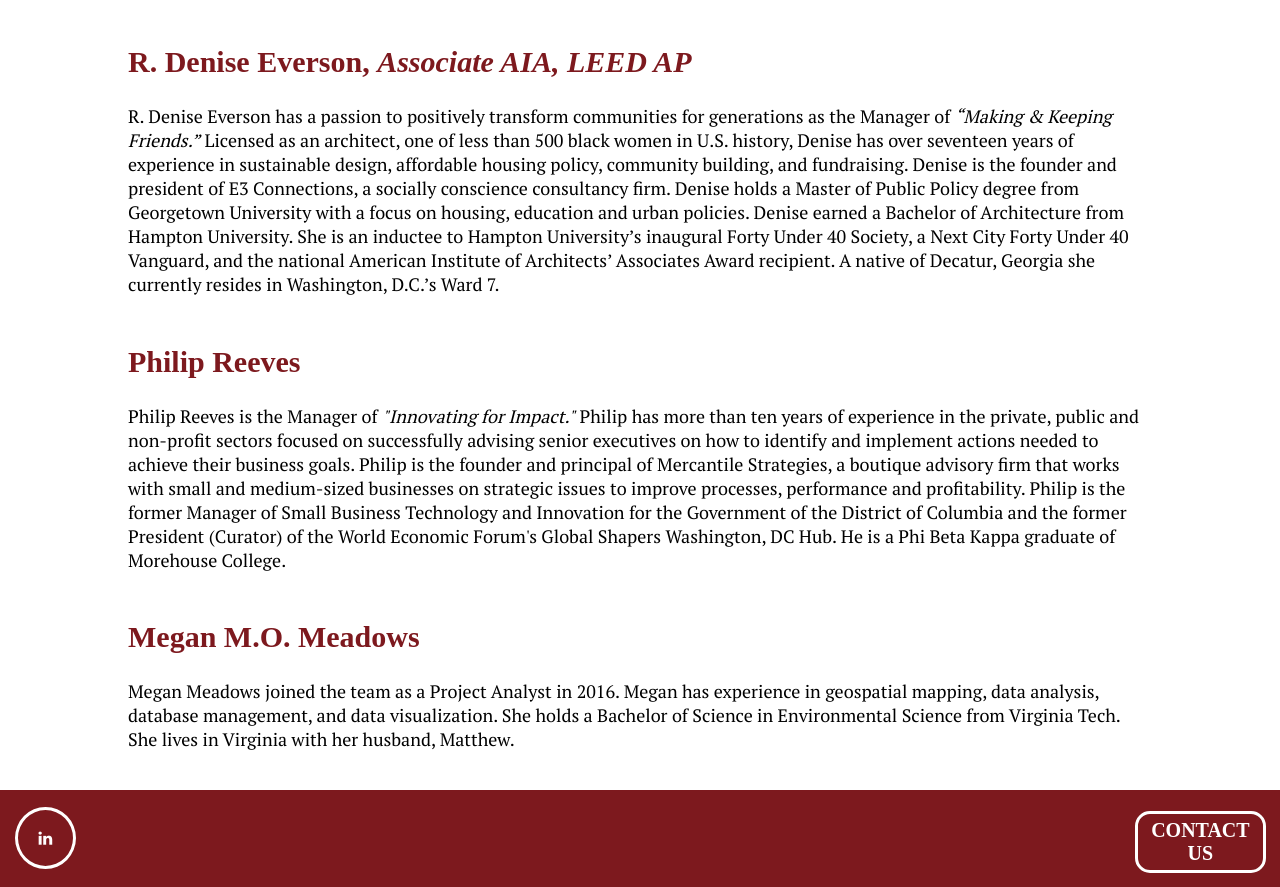
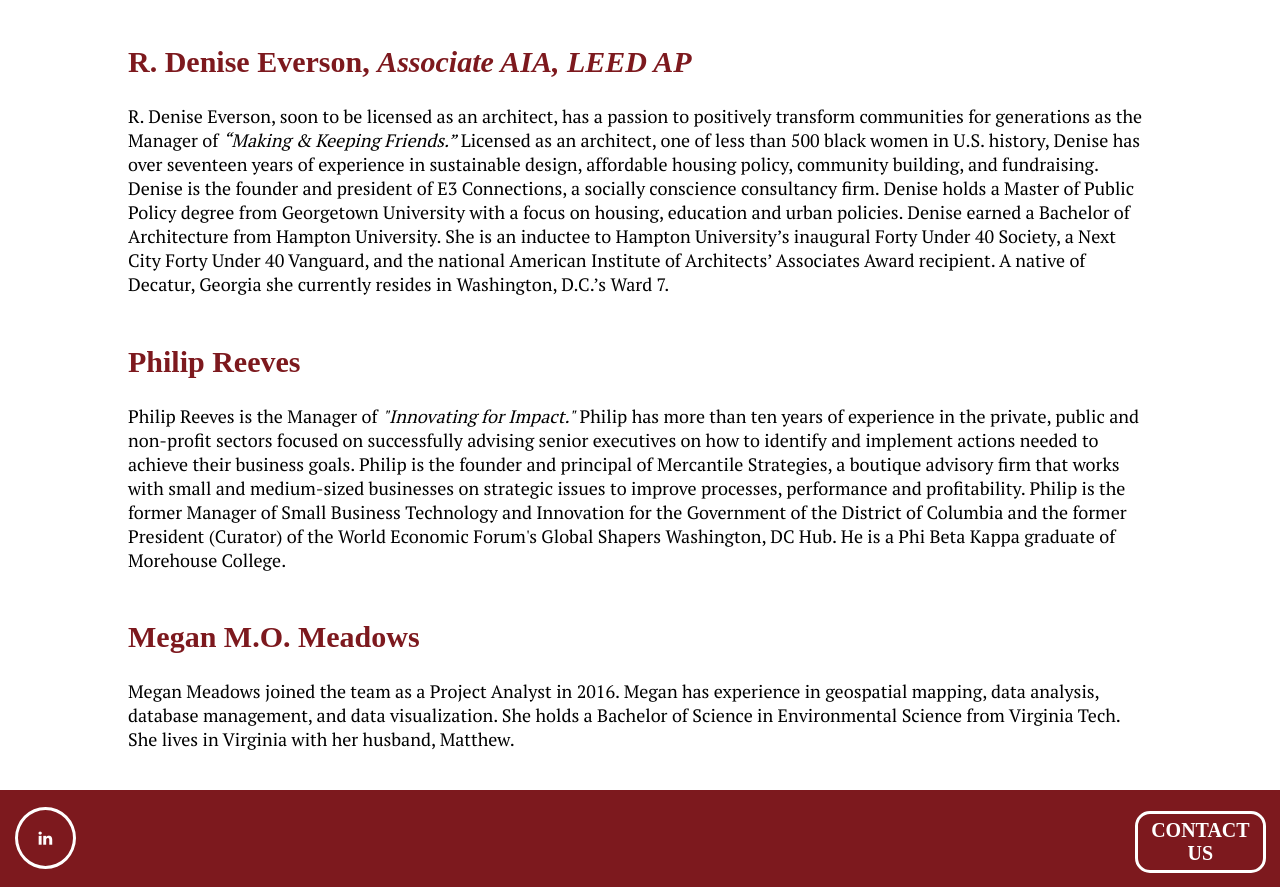
Before and after one commit to dmortarotti/thinkboxgroup, a plain HTML site: page biographies.html in a window 1280 px wide. Shown: the part 1040-1927 px from the top of the page. Drawn offline with Linux system fonts and the light colour scheme; a web font is replaced by a local one.

Commit message:
Update biographies.html

```diff
--- a/biographies.html
+++ b/biographies.html
@@ -105,7 +105,7 @@ currently resides in Maryland.
   <div class="teampage_block">
     <h2 class="teampage"<span style="font-weight:bold;">R. Denise Everson,</span> <span style="font-style:italic;">Associate AIA, LEED AP</span></h2>
     <p class="teampage">
-      R. Denise Everson has a passion to positively transform communities for generations as the Manager of
+      R. Denise Everson, soon to be licensed as an architect, has a passion to positively transform communities for generations as the Manager of
 <span style="font-style:italic;">“Making &amp; Keeping Friends.”</span> Licensed as an architect, one of less than 500 black women in U.S. history,
 Denise has over seventeen years of experience in sustainable design, affordable housing policy, community
 building, and fundraising. Denise is the founder and president of E3 Connections, a socially conscience
```
